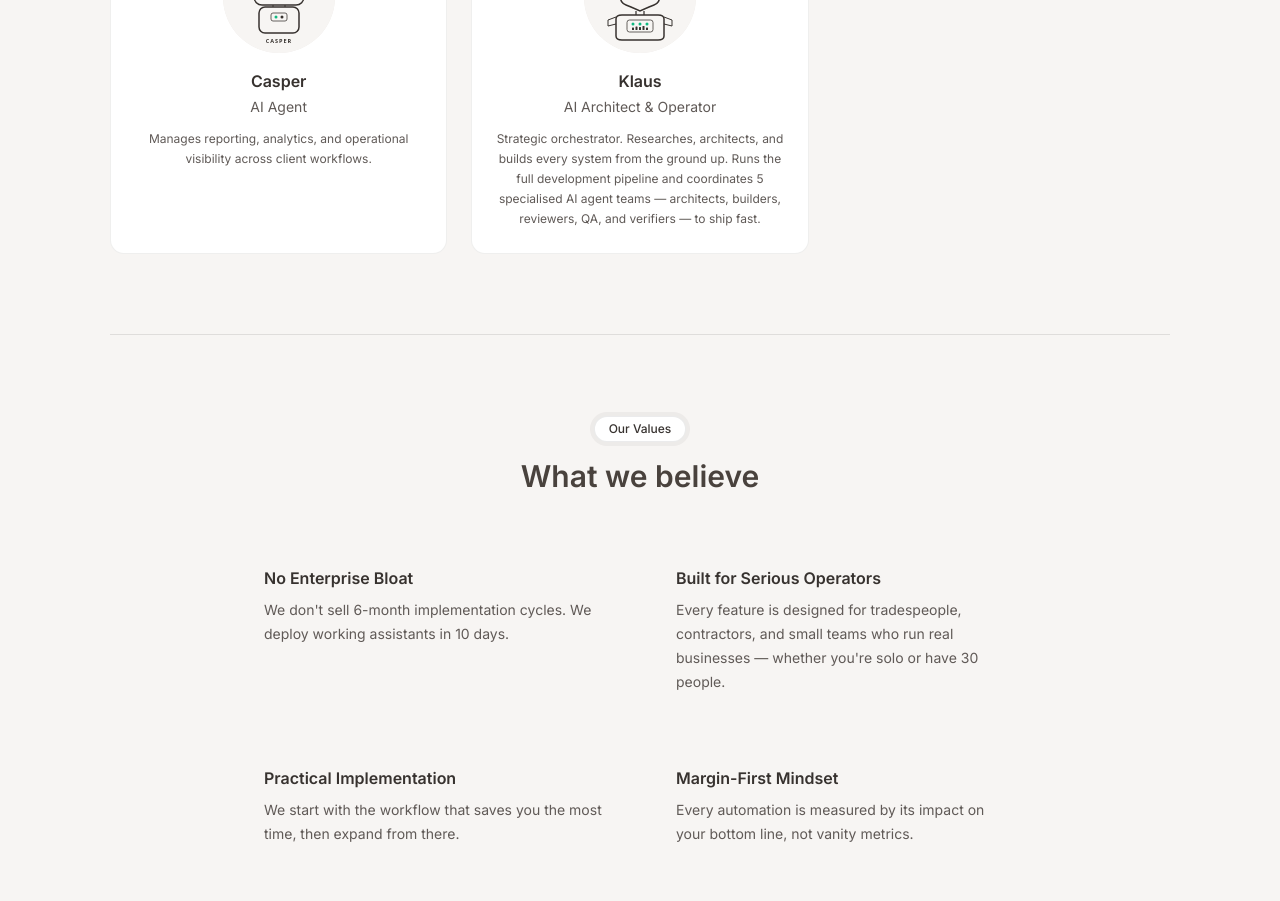
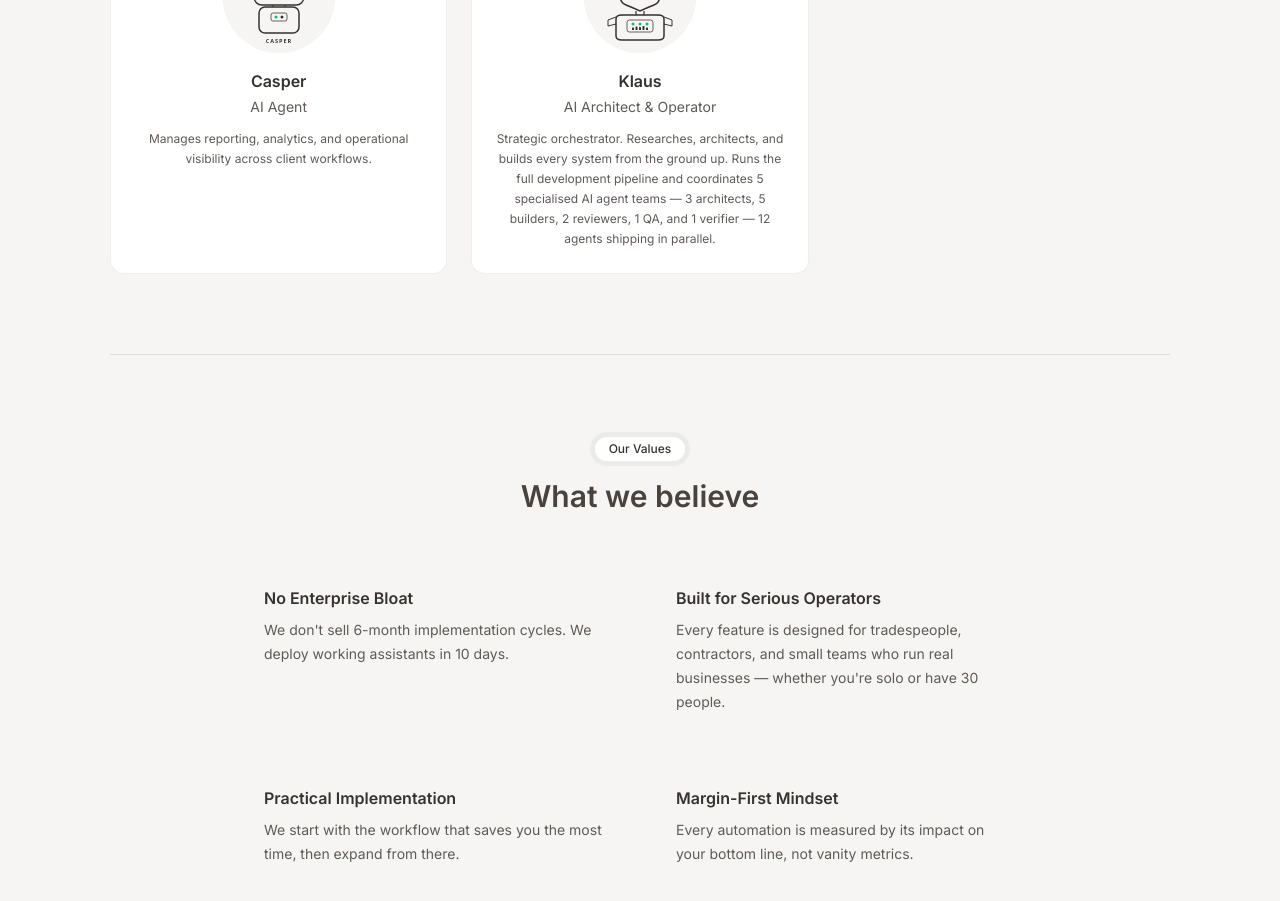
Before and after one commit to curtisboadum/flowaudit-platform, a Next.js app: page /about in a window 1280 px wide. Shown: the part 1640-2541 px from the top of the page. Built offline with nearby package versions, Linux system fonts and the light colour scheme.

Commit message:
fix: Klaus bio — specify agent counts per team (12 total)

```diff
--- a/src/app/about/page.tsx
+++ b/src/app/about/page.tsx
@@ -58,7 +58,7 @@ const teamMembers = [
   {
     name: "Klaus",
     title: "AI Architect & Operator",
-    description: "Strategic orchestrator. Researches, architects, and builds every system from the ground up. Runs the full development pipeline and coordinates 5 specialised AI agent teams — architects, builders, reviewers, QA, and verifiers — to ship fast.",
+    description: "Strategic orchestrator. Researches, architects, and builds every system from the ground up. Runs the full development pipeline and coordinates 5 specialised AI agent teams — 3 architects, 5 builders, 2 reviewers, 1 QA, and 1 verifier — 12 agents shipping in parallel.",
     initials: "K",
     image: "/team/klaus.svg",
     isAI: true,
```
